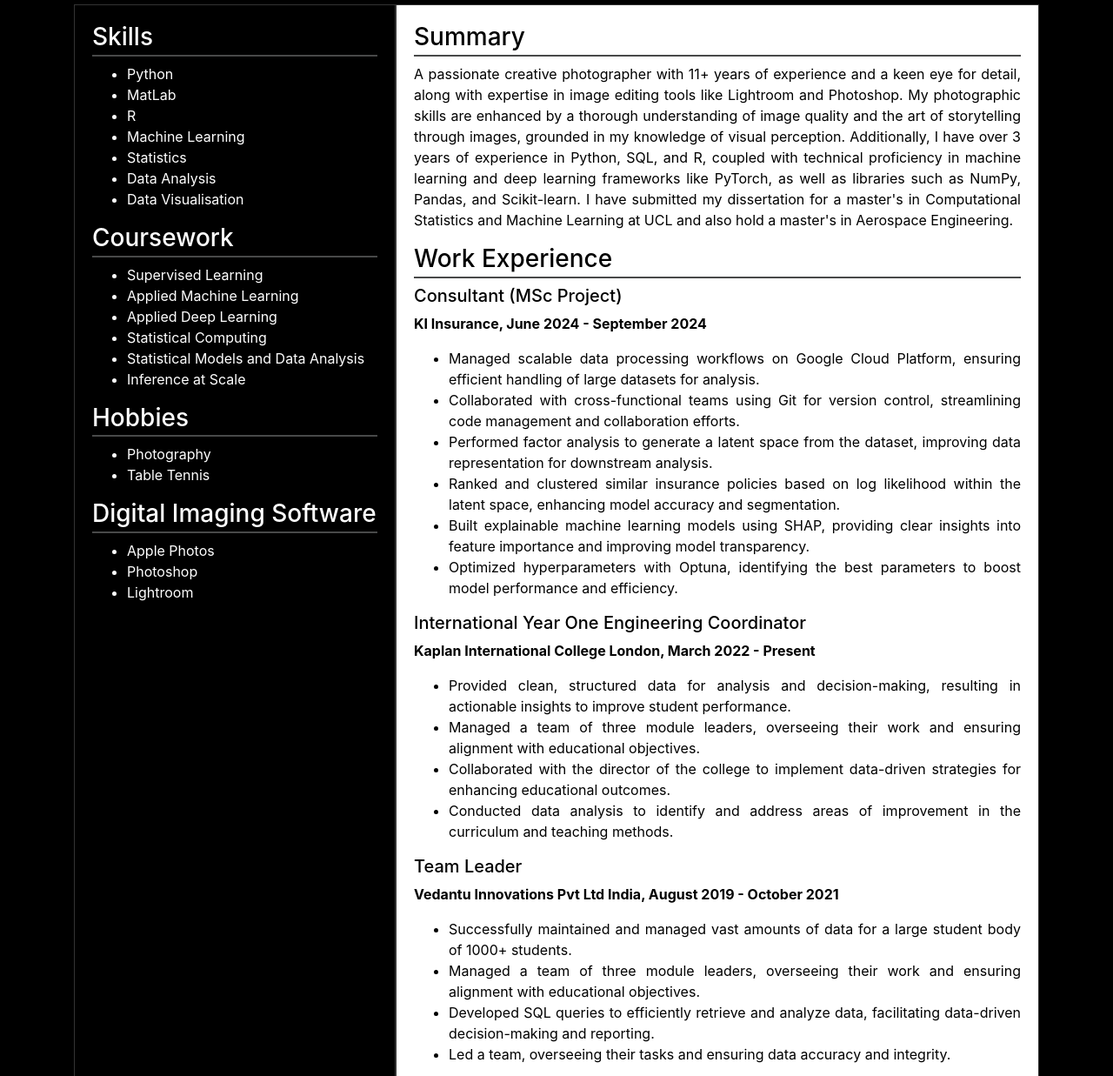
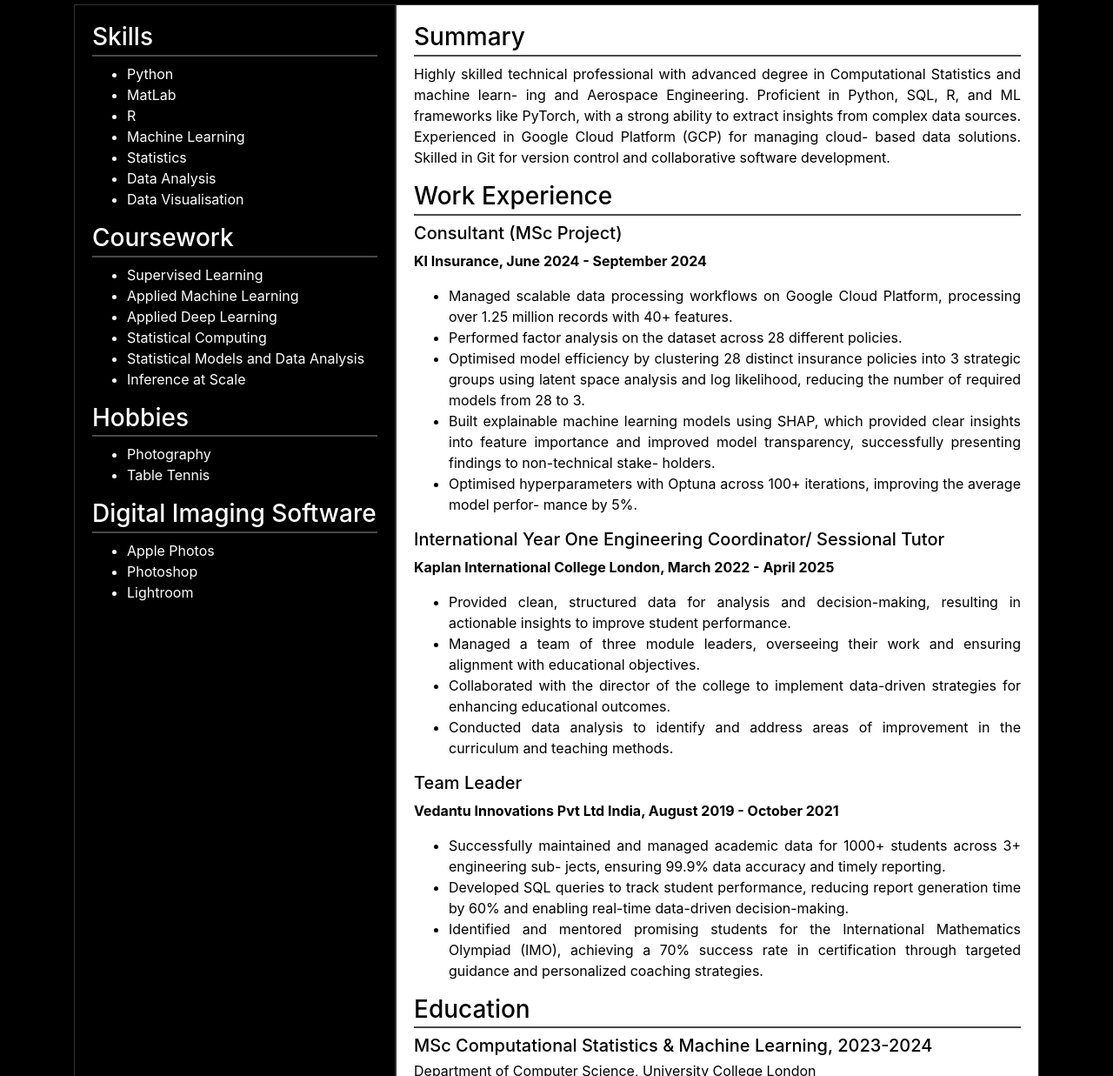
Before and after one commit to Akhil-Sangaonkar/akhil-sangaonkar, a plain HTML site: page resume.html in a window 1280 px wide. Shown: the part 97-1334 px from the top of the page at 87% size. Drawn offline with nearby package versions, Linux system fonts and the light colour scheme.

Commit message:
Changes to resume

```diff
--- a/resume.html
+++ b/resume.html
@@ -142,32 +142,35 @@
             <!-- Right Section -->
             <div class="col-md-8 right-section">
                 <h3>Summary</h3>
-                <p>A passionate creative photographer with 11+ years of experience and a keen eye for detail, along with expertise in image editing tools like Lightroom and Photoshop. My photographic skills are enhanced by a thorough understanding of image quality and the art of storytelling
-                    through images, grounded in my knowledge of visual perception. Additionally, I have over 3 years of experience in Python, SQL, and R, coupled with technical proficiency in machine learning and deep learning frameworks like PyTorch, as well as libraries such as NumPy,
-                    Pandas, and Scikit-learn. I have submitted my dissertation for a master's in Computational Statistics and Machine Learning at UCL and also hold a master's in Aerospace Engineering.</p>
+                <p>Highly skilled technical professional with advanced degree in Computational Statistics and machine learn-
+                    ing and Aerospace Engineering. Proficient in Python, SQL, R, and ML frameworks like PyTorch, with
+                    a strong ability to extract insights from complex data sources. Experienced in Google Cloud Platform
+                    (GCP) for managing cloud- based data solutions. Skilled in Git for version control and collaborative
+                    software development.</p>
+
+
+
 
                 <h3>Work Experience</h3>
                 <h5>Consultant (MSc Project)</h5>
                 <p><strong>KI Insurance, June 2024 - September 2024</strong></p>
                 <ul>
-                    <li>Managed scalable data processing workflows on Google Cloud Platform, ensuring efficient
-                        handling of large datasets for analysis.</li>
-                    <li>Collaborated with cross-functional teams using Git for version control, streamlining code
-                        management and collaboration efforts.</li>
-                    <li>Performed factor analysis to generate a latent space from the dataset, improving data
-                        representation for downstream analysis.</li>
-                    <li>Ranked and clustered similar insurance policies based on log likelihood within the latent
-                        space, enhancing model accuracy and segmentation.</li>
-                    <li>Built explainable machine learning models using SHAP, providing clear insights into feature
-                        importance and improving model transparency.</li>
-                    <li>Optimized hyperparameters with Optuna, identifying the best parameters to boost model
-                        performance and efficiency.</li>
+                    <li>Managed scalable data processing workflows on Google Cloud Platform, processing over 1.25 million
+                        records with 40+ features.</li>
+                    <li>Performed factor analysis on the dataset across 28 different policies.</li>
+                    <li>Optimised model efficiency by clustering 28 distinct insurance policies into 3 strategic groups using
+                        latent space analysis and log likelihood, reducing the number of required models from 28 to 3.</li>
+                    <li>Built explainable machine learning models using SHAP, which provided clear insights into feature
+                        importance and improved model transparency, successfully presenting findings to non-technical stake-
+                        holders.</li>
+                    <li>Optimised hyperparameters with Optuna across 100+ iterations, improving the average model perfor-
+                        mance by 5%.</li>
 
                 </ul>
 
-                <h5>International Year One Engineering Coordinator</h5>
+                <h5>International Year One Engineering Coordinator/ Sessional Tutor</h5>
 
-                <p><strong>Kaplan International College London, March 2022 - Present</strong></p>
+                <p><strong>Kaplan International College London, March 2022 - April 2025</strong></p>
                 <ul>
                     <li>Provided clean, structured data for analysis and decision-making, resulting in actionable
                         insights to improve student performance.</li>
@@ -181,15 +184,16 @@
                 <h5>Team Leader</h5>
 
 
+
                 <p><strong>Vedantu Innovations Pvt Ltd India, August 2019 - October 2021</strong></p>
                 <ul>
-                    <li>Successfully maintained and managed vast amounts of data for a large student body of
-                        1000+ students.</li>
-                    <li>Managed a team of three module leaders, overseeing their work and ensuring alignment with
-                                educational objectives.</li>
-                    <li>Developed SQL queries to efficiently retrieve and analyze data, facilitating data-driven
-                        decision-making and reporting.</li>
-                    <li>Led a team, overseeing their tasks and ensuring data accuracy and integrity.</li>
+                    <li>Successfully maintained and managed academic data for 1000+ students across 3+ engineering sub-
+                        jects, ensuring 99.9% data accuracy and timely reporting.</li>
+                    <li>Developed SQL queries to track student performance, reducing report generation time by 60% and
+                        enabling real-time data-driven decision-making.</li>
+                    <li>Identified and mentored promising students for the International Mathematics Olympiad (IMO),
+                        achieving a 70% success rate in certification through targeted guidance and personalized coaching
+                        strategies.</li>
 
                 </ul>
 
@@ -198,11 +202,10 @@
                 <h3>Education</h3>
                     <h5 style="margin-bottom: 5px;">MSc Computational Statistics & Machine Learning, 2023-2024</h5>
                     <p style="margin-bottom: 5px;">Department of Computer Science, University College London</p>
-                    <p style="margin-bottom: 5px;">Classification : Merit</p>
 
                     <h5 style="margin-bottom: 5px;">Master of Technology (M.Tech) Aerospace Engineering, 2017-2019</h5>
                     <p style="margin-bottom: 5px;">Department of Aerospace Engineering, Indian Institute of Technology, Madras</p>
-                    <p style="margin-bottom: 5px;">CGPA : 8.16</p>
+
 
 
             </div>
```
Also changed, not shown: ml-projects.html (+1 -1 lines).
